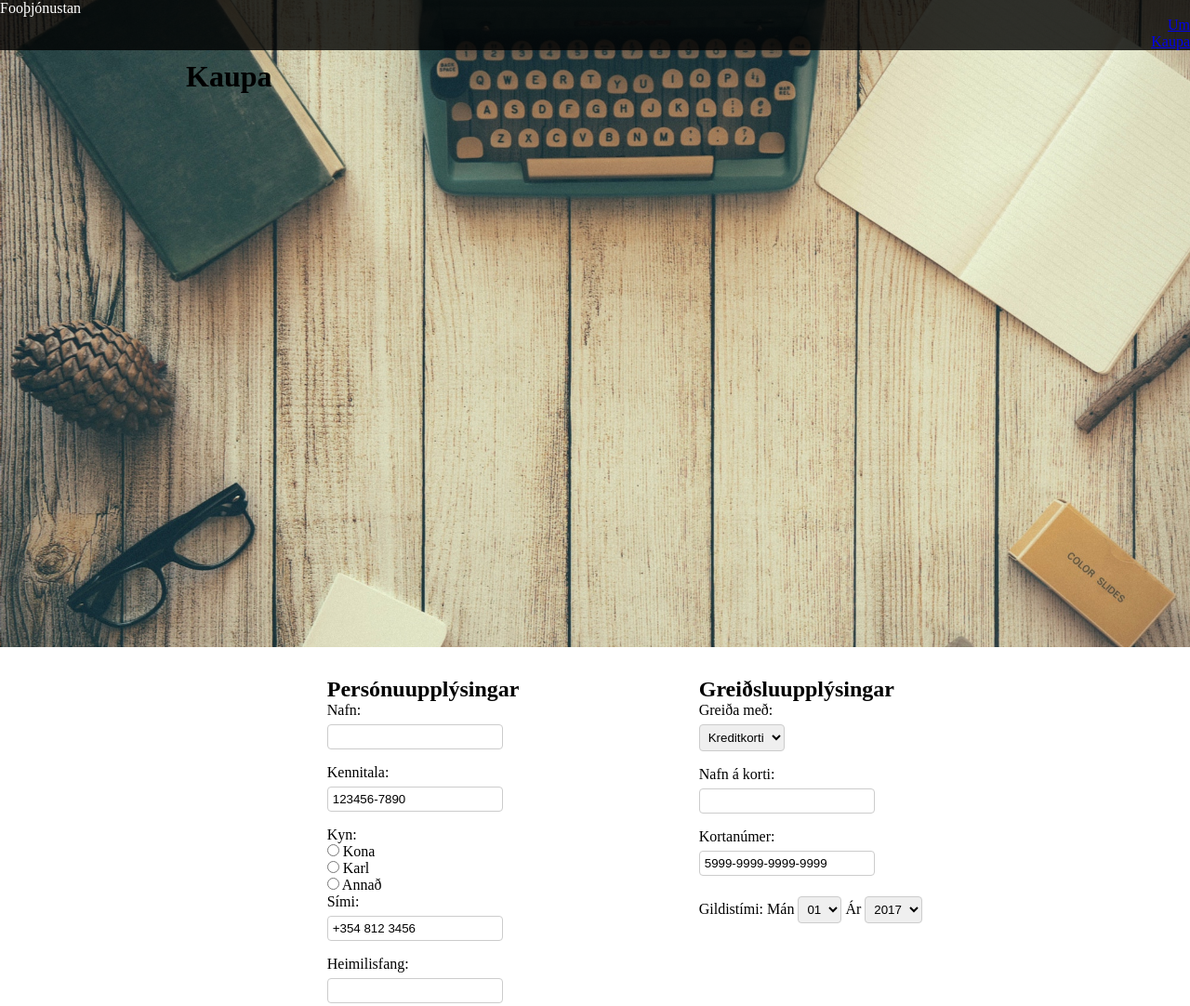
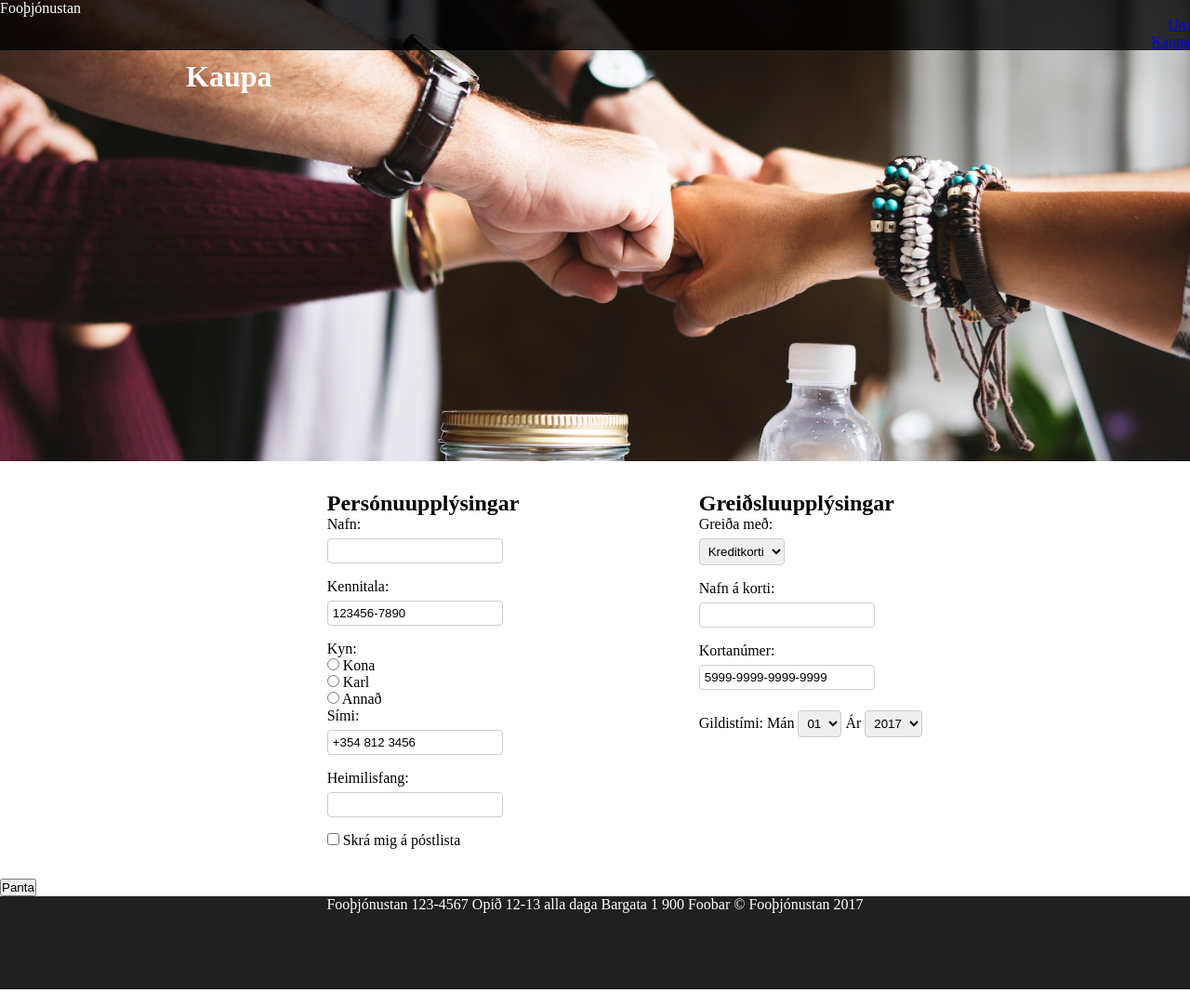
Before and after one commit to TropicBuffalo/VefStortVerk, a plain HTML site: page kaupa.html in a window 1280 px wide. Shown: the top 1082 px of the page at 93% size. Drawn offline with Linux system fonts and the light colour scheme.

Commit message:
slight fixes
a

```diff
--- a/kaupa.css
+++ b/kaupa.css
@@ -1,14 +1,18 @@
 * { margin: 0; padding: 0;}
 
 header {
-  background: url(bg.jpg);
+  background: url(bg-subpage.jpg);
   background-size: cover;
   background-position: 50% 50%;
-  background-attachment: fixed;
 
-  min-height: 600px;
+
+  min-height: 400px;
   padding: 4em 2em 2em 200px;
   margin-bottom: 2em;
+}
+
+header h1 {
+	color:white;
 }
 
 nav {
```
